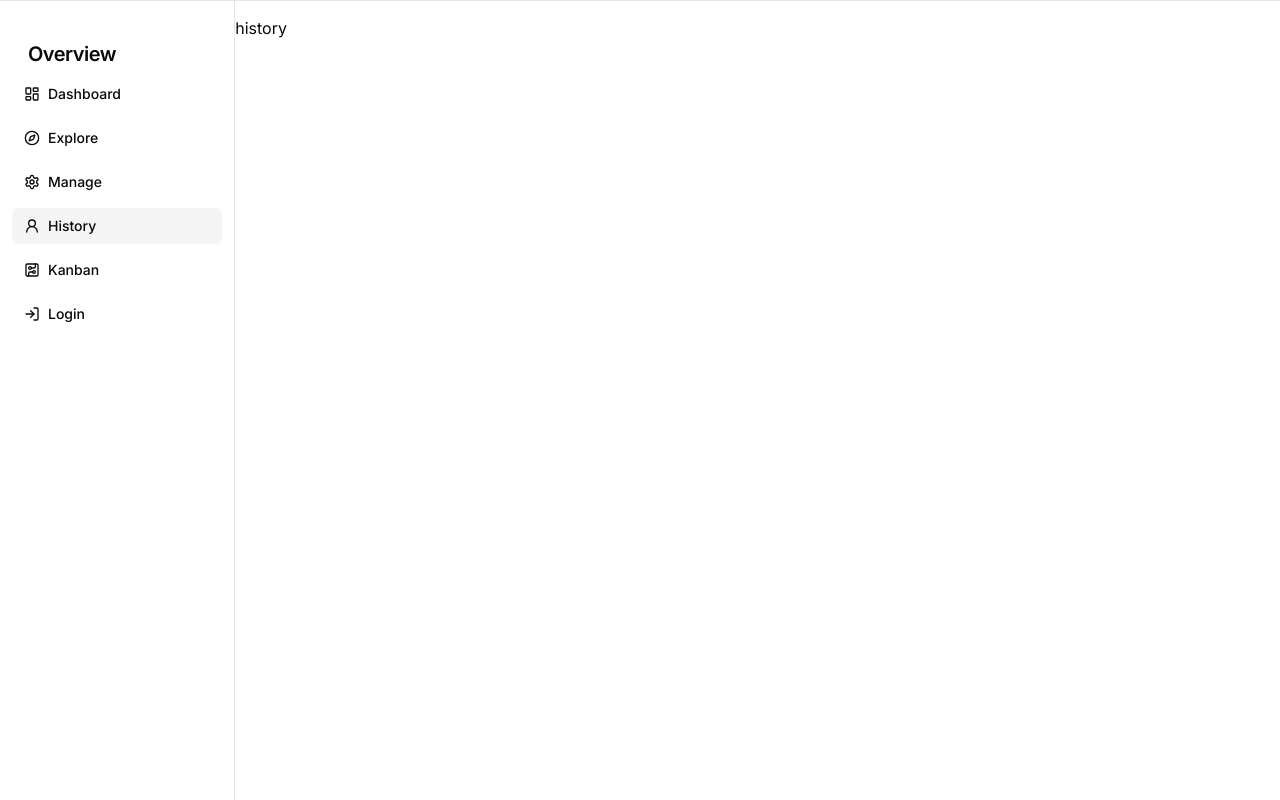
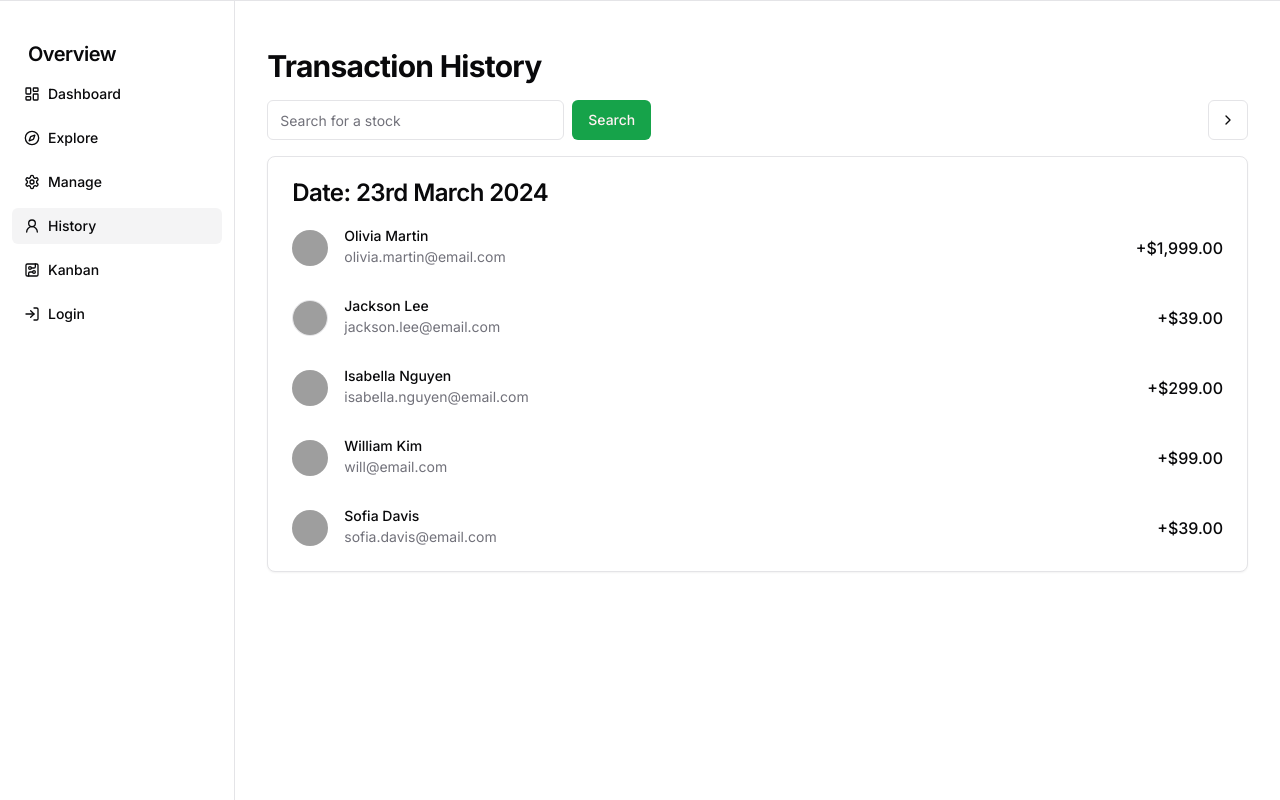
Before and after one commit to darshil929/Portfolyx, a Next.js app in the folder frontend/: page /dashboard/history in a window 1280 px wide. Built offline with nearby package versions, Linux system fonts and the light colour scheme; grey boxes are pictures that could not be loaded.

Commit message:
transaction history layout added

```diff
--- a/frontend/app/(dashboard)/dashboard/history/page.jsx
+++ b/frontend/app/(dashboard)/dashboard/history/page.jsx
@@ -1,9 +1,93 @@
+import { ScrollArea } from '@/components/ui/scroll-area'
+import {
+  Card,
+  CardContent,
+  CardDescription,
+  CardHeader,
+  CardTitle
+} from "@/components/ui/card"
+
+import { Button } from "@/components/ui/button"
+import { Input } from "@/components/ui/input"
+import { RecentSales } from "@/components/recent-sales"
+import { ChevronRight } from "lucide-react"
+import { Label } from "@/components/ui/label"
+
+import {
+  Dialog,
+  DialogContent,
+  DialogDescription,
+  DialogFooter,
+  DialogHeader,
+  DialogTitle,
+  DialogTrigger,
+} from "@/components/ui/dialog"
 import React from 'react'
 
 export default function page() {
   return (
-    <div>
-      history
-    </div>
+    <ScrollArea className="h-full">
+      <div className="flex-1 space-y-4 p-4 md:p-8 pt-6">
+        <h2 className="text-3xl font-bold tracking-tight">
+          Transaction History
+        </h2>
+        <div className="flex justify-between w-full">
+          <div className="flex w-full max-w-sm items-center space-x-2">
+            <Input type="email" placeholder="Search for a stock" />
+            <Button type="submit">Search</Button>
+          </div>
+          <Dialog>
+            <DialogTrigger asChild>
+              <Button variant="outline" size="icon">
+                <ChevronRight className="h-4 w-4" />
+              </Button>
+            </DialogTrigger>
+            <DialogContent className="sm:max-w-[425px]">
+              <DialogHeader>
+                <DialogTitle>Edit profile</DialogTitle>
+                <DialogDescription>
+                  Make changes to your profile here. Click save when you're done.
+                </DialogDescription>
+              </DialogHeader>
+              <div className="grid gap-4 py-4">
+                <div className="grid grid-cols-4 items-center gap-4">
+                  <Label htmlFor="name" className="text-right">
+                    Name
+                  </Label>
+                  <Input
+                    id="name"
+                    defaultValue="Pedro Duarte"
+                    className="col-span-3"
+                  />
+                </div>
+                <div className="grid grid-cols-4 items-center gap-4">
+                  <Label htmlFor="username" className="text-right">
+                    Username
+                  </Label>
+                  <Input
+                    id="username"
+                    defaultValue="@peduarte"
+                    className="col-span-3"
+                  />
+                </div>
+              </div>
+              <DialogFooter>
+                <Button type="submit">Save changes</Button>
+              </DialogFooter>
+            </DialogContent>
+          </Dialog>
+        </div>
+        <Card className="col-span-4 md:col-span-3 mt-8">
+          <CardHeader>
+            <CardTitle>
+              Date: 23rd March 2024
+            </CardTitle>
+          </CardHeader>
+          <CardContent>
+            <RecentSales />
+          </CardContent>
+        </Card>
+      </div>
+    </ScrollArea>
   )
 }
--- /dev/null
+++ b/frontend/components/ui/dialog.jsx
@@ -0,0 +1,96 @@
+"use client"
+
+import * as React from "react"
+import * as DialogPrimitive from "@radix-ui/react-dialog"
+import { X } from "lucide-react"
+
+import { cn } from "@/lib/utils"
+
+const Dialog = DialogPrimitive.Root
+
+const DialogTrigger = DialogPrimitive.Trigger
+
+const DialogPortal = DialogPrimitive.Portal
+
+const DialogClose = DialogPrimitive.Close
+
+const DialogOverlay = React.forwardRef(({ className, ...props }, ref) => (
+  <DialogPrimitive.Overlay
+    ref={ref}
+    className={cn(
+      "fixed inset-0 z-50 bg-black/80  data-[state=open]:animate-in data-[state=closed]:animate-out data-[state=closed]:fade-out-0 data-[state=open]:fade-in-0",
+      className
+    )}
+    {...props} />
+))
+DialogOverlay.displayName = DialogPrimitive.Overlay.displayName
+
+const DialogContent = React.forwardRef(({ className, children, ...props }, ref) => (
+  <DialogPortal>
+    <DialogOverlay />
+    <DialogPrimitive.Content
+      ref={ref}
+      className={cn(
+        "fixed left-[50%] top-[50%] z-50 grid w-full max-w-lg translate-x-[-50%] translate-y-[-50%] gap-4 border bg-background p-6 shadow-lg duration-200 data-[state=open]:animate-in data-[state=closed]:animate-out data-[state=closed]:fade-out-0 data-[state=open]:fade-in-0 data-[state=closed]:zoom-out-95 data-[state=open]:zoom-in-95 data-[state=closed]:slide-out-to-left-1/2 data-[state=closed]:slide-out-to-top-[48%] data-[state=open]:slide-in-from-left-1/2 data-[state=open]:slide-in-from-top-[48%] sm:rounded-lg",
+        className
+      )}
+      {...props}>
+      {children}
+      <DialogPrimitive.Close
+        className="absolute right-4 top-4 rounded-sm opacity-70 ring-offset-background transition-opacity hover:opacity-100 focus:outline-none focus:ring-2 focus:ring-ring focus:ring-offset-2 disabled:pointer-events-none data-[state=open]:bg-accent data-[state=open]:text-muted-foreground">
+        <X className="h-4 w-4" />
+        <span className="sr-only">Close</span>
+      </DialogPrimitive.Close>
+    </DialogPrimitive.Content>
+  </DialogPortal>
+))
+DialogContent.displayName = DialogPrimitive.Content.displayName
+
+const DialogHeader = ({
+  className,
+  ...props
+}) => (
+  <div
+    className={cn("flex flex-col space-y-1.5 text-center sm:text-left", className)}
+    {...props} />
+)
+DialogHeader.displayName = "DialogHeader"
+
+const DialogFooter = ({
+  className,
+  ...props
+}) => (
+  <div
+    className={cn("flex flex-col-reverse sm:flex-row sm:justify-end sm:space-x-2", className)}
+    {...props} />
+)
+DialogFooter.displayName = "DialogFooter"
+
+const DialogTitle = React.forwardRef(({ className, ...props }, ref) => (
+  <DialogPrimitive.Title
+    ref={ref}
+    className={cn("text-lg font-semibold leading-none tracking-tight", className)}
+    {...props} />
+))
+DialogTitle.displayName = DialogPrimitive.Title.displayName
+
+const DialogDescription = React.forwardRef(({ className, ...props }, ref) => (
+  <DialogPrimitive.Description
+    ref={ref}
+    className={cn("text-sm text-muted-foreground", className)}
+    {...props} />
+))
+DialogDescription.displayName = DialogPrimitive.Description.displayName
+
+export {
+  Dialog,
+  DialogPortal,
+  DialogOverlay,
+  DialogClose,
+  DialogTrigger,
+  DialogContent,
+  DialogHeader,
+  DialogFooter,
+  DialogTitle,
+  DialogDescription,
+}
--- /dev/null
+++ b/frontend/components/ui/input.jsx
@@ -0,0 +1,19 @@
+import * as React from "react"
+
+import { cn } from "@/lib/utils"
+
+const Input = React.forwardRef(({ className, type, ...props }, ref) => {
+  return (
+    (<input
+      type={type}
+      className={cn(
+        "flex h-10 w-full rounded-md border border-input bg-background px-3 py-2 text-sm ring-offset-background file:border-0 file:bg-transparent file:text-sm file:font-medium placeholder:text-muted-foreground focus-visible:outline-none focus-visible:ring-2 focus-visible:ring-ring focus-visible:ring-offset-2 disabled:cursor-not-allowed disabled:opacity-50",
+        className
+      )}
+      ref={ref}
+      {...props} />)
+  );
+})
+Input.displayName = "Input"
+
+export { Input }
--- /dev/null
+++ b/frontend/components/ui/label.jsx
@@ -0,0 +1,18 @@
+"use client"
+
+import * as React from "react"
+import * as LabelPrimitive from "@radix-ui/react-label"
+import { cva } from "class-variance-authority";
+
+import { cn } from "@/lib/utils"
+
+const labelVariants = cva(
+  "text-sm font-medium leading-none peer-disabled:cursor-not-allowed peer-disabled:opacity-70"
+)
+
+const Label = React.forwardRef(({ className, ...props }, ref) => (
+  <LabelPrimitive.Root ref={ref} className={cn(labelVariants(), className)} {...props} />
+))
+Label.displayName = LabelPrimitive.Root.displayName
+
+export { Label }
--- a/frontend/package.json
+++ b/frontend/package.json
@@ -13,6 +13,7 @@
     "@radix-ui/react-dialog": "^1.0.5",
     "@radix-ui/react-dropdown-menu": "^2.0.6",
     "@radix-ui/react-icons": "^1.3.0",
+    "@radix-ui/react-label": "^2.0.2",
     "@radix-ui/react-popover": "^1.0.7",
     "@radix-ui/react-scroll-area": "^1.0.5",
     "@radix-ui/react-slot": "^1.0.2",
```
Also changed, not shown: 1 other file (tests, documents, lock files or other folders).
